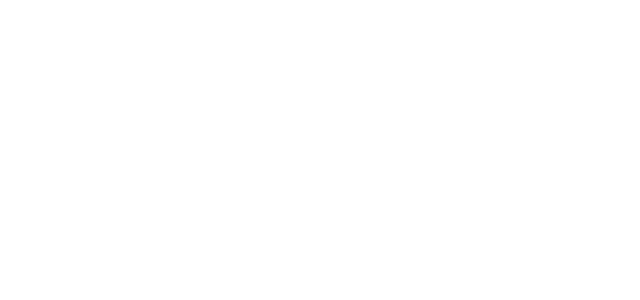
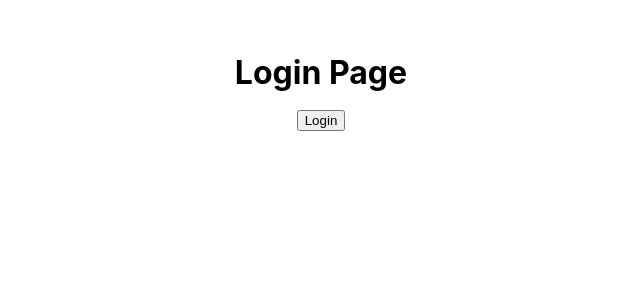
Before and after one commit to VladeanClaudiu/danu-react-web-challenge, a React (Vite) app in the folder danu-react-web-app/: page / in a window 1280 px wide. Shown: the top 300 px of the page, without its empty margins (319-959 px from the left). Built offline with nearby package versions, Linux system fonts and the light colour scheme.

Commit message:
created new components and added temp long feature

```diff
--- a/danu-react-web-app/src/App.jsx
+++ b/danu-react-web-app/src/App.jsx
@@ -1,12 +1,18 @@
 import { useState } from 'react'
 import './App.css'
+import LoginPage from './components/LoginPage'
 
 function App() {
-  const [count, setCount] = useState(0)
+  const [loggedIn, setLoggedIn] = useState(false)
 
+  function loginFunction(){
+    setLoggedIn(prevValue => !prevValue)
+  }
   return (
     <div className="App">
-
+      {!loggedIn ? <LoginPage
+                        login={loginFunction}/>
+      : console.log("logged in")}
     </div>
   )
 }
--- /dev/null
+++ b/danu-react-web-app/src/components/LoginPage.jsx
@@ -0,0 +1,13 @@
+
+function LoginPage(props) {
+    const {login} = props;
+    return (
+        <>
+            <h1>Login Page</h1>
+            <button onClick={login}>Login</button>
+        </>
+
+    )
+}
+
+export default LoginPage
```
